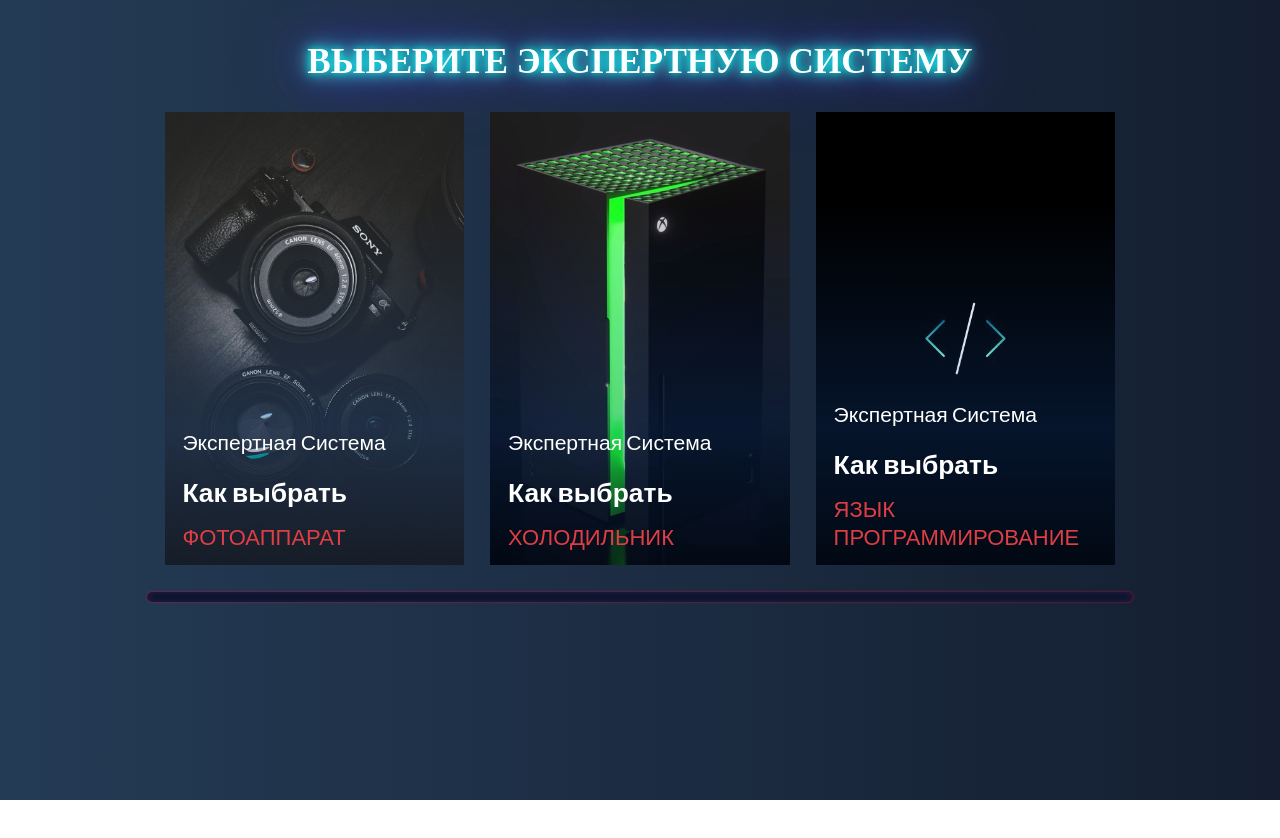
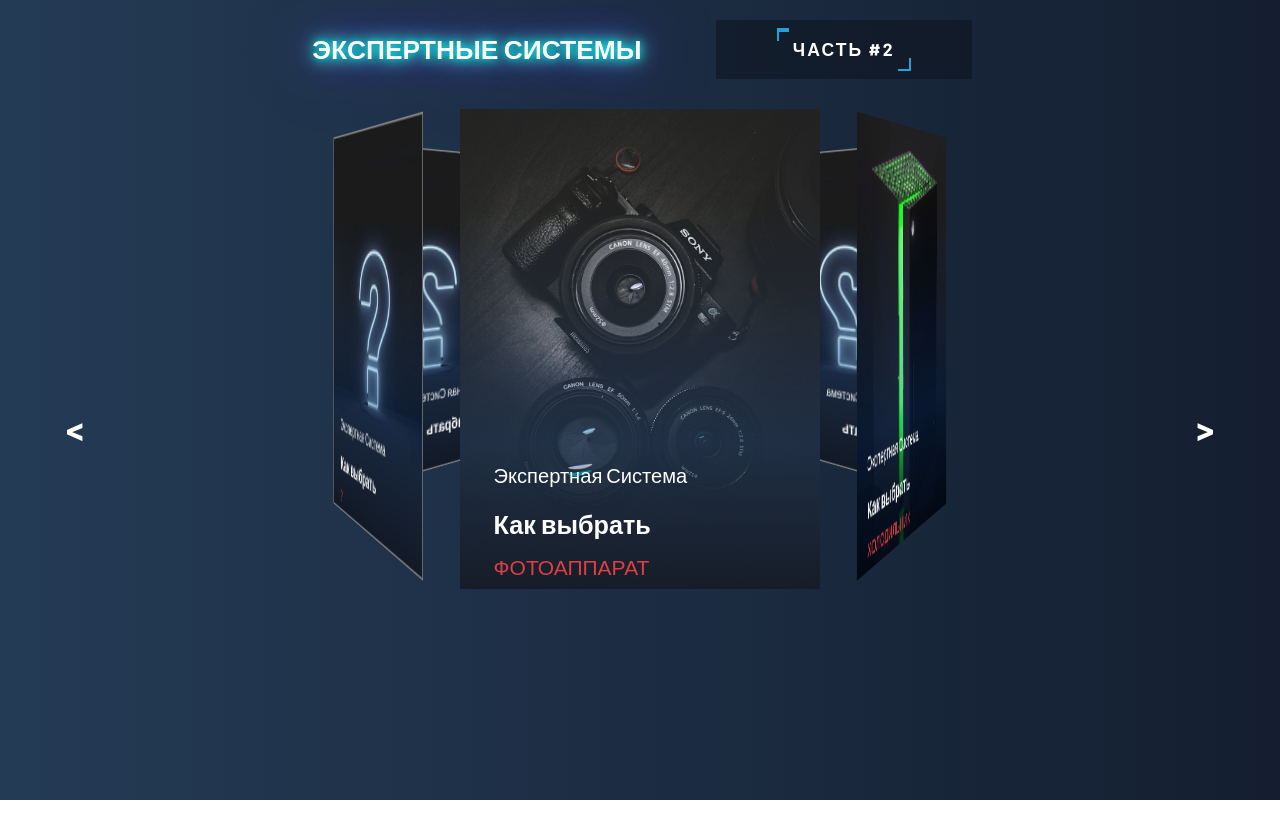
Before and after one commit to baktybek0v/React-App, a React (Create React App) app: page /#/ in a window 1280 px wide. Shown: the top 838 px of the page. After the commit the page ends 800 px from the top, so only its background shows below. Built offline with nearby package versions, Linux system fonts and the light colour scheme.

Commit message:
add carousel

```diff
--- a/src/components/Dialog.js
+++ b/src/components/Dialog.js
@@ -1,7 +1,7 @@
 import React from "react";
 
 // Font Awesome 5
-import { faBackward, faChessKing, faInfo, faQuestion } from "@fortawesome/free-solid-svg-icons";
+import { faBackward, faQuestion } from "@fortawesome/free-solid-svg-icons";
 import { FontAwesomeIcon } from "@fortawesome/react-fontawesome";
 
 
--- a/src/css/Home.css
+++ b/src/css/Home.css
@@ -16,27 +16,6 @@
     text-decoration: none;
 }
 
-.panels {
-    display: flex;
-    flex-wrap: nowrap;
-    padding: 1em;
-    position: absolute;
-}
-
-/* Addding blink line */
-.panels::after{
-    content: '';
-    display: block;
-    position: absolute;
-    bottom: -20px;
-    left: 0;
-    background: #04152f;
-    border-radius: 5px;
-    width: 100%;
-    height: 10px;
-    animation: blinkLine 3s ease-in-out infinite;
-
-}
 
 @keyframes blinkLine {
   0%  { box-shadow: none; }
@@ -47,22 +26,23 @@
   100% {box-shadow: none; }
 }
 
-.panels .panel {
+.panel {
+    font-size: 7px;
     flex-shrink: 0;
-    width: 17em;
-    height: 25.75em;
+    width: 150px;
+    height: 200px;
     outline: 0.25em solid rgba(26, 97, 203, 0);
     transition: 500ms;
     position: relative;
 }
-.panels .panel:not(:last-child) {
+.panel:not(:last-child) {
     margin-right: 1.5em;
 }
-.panels .panel .background:after,
-.panels .panel .text > * {
+.panel .background:after,
+.panel .text > * {
     transition: transform 200ms, opacity 200ms;
 }
-.panels .panel .background {
+.panel .background {
     background-size: cover;
     background-repeat: no-repeat;
     background-position: center;
@@ -73,8 +53,8 @@
     right: 0;
     bottom: 0;
 }
-.panels .panel .background:before,
-.panels .panel .background:after {
+.panel .background:before,
+.panel .background:after {
     content: "";
     display: block;
     position: absolute;
@@ -83,10 +63,10 @@
     right: 0;
     bottom: 0;
 }
-.panels .panel .background:before {
+.panel .background:before {
     opacity: 0;
 }
-.panels .panel .background:after {
+.panel .background:after {
     opacity: 0.4;
     background: linear-gradient(
         to bottom,
@@ -95,89 +75,81 @@
         #04152f 100%
     );
 }
-.panels .panel .text {
+.panel .text {
     cursor: default;
     position: absolute;
-    left: 1em;
+    left: 2em;
     right: 1em;
     bottom: -2.5em;
 }
-.panels .panel .text .location {
+.panel .text .location {
     font-weight: 100;
     font-size: 1.2em;
     margin-bottom: 1em;
 }
-.panels .panel .text .title {
+.panel .text .title {
     font-weight: 700;
     font-size: 1.5em;
     margin-bottom: 0.5em;
 }
-.panels .panel .text .author {
+.panel .text .author {
     font-weight: 400;
     font-size: 1.25em;
     margin-bottom: 1em;
 }
-.panels .panel .text .link {
+.panel .text .link {
     display: inline-block;
     padding: 0.375em 0.5em;
     background: #1a61cb;
     text-align: center;
     opacity: 0;
 }
-.panels .panel.hover,
-.panels .panel:hover {
+.panel.hover,
+.panel:hover {
     outline: 0.875em solid #1a61cb;
-    transition: 300ms;
+    /* transition: 125ms; */
+    transform: rotate(0) translate(0, -7px);
 }
 
-.panels .panel:hover:nth-child(1) {
-    transform:rotate(4deg) translate(-25px, -10px);
-}
 
-.panels .panel:hover:nth-child(3) {
-    transform:rotate(-4deg) translate(25px, -10px);
-}
-
-.panels .panel.hover .background,
-.panels .panel:hover .background {
-    transition: 125ms;
+.panel.hover .background,
+.panel:hover .background {
+    /* transition: 125ms; */
     top: -0.5em;
     left: -0.5em;
     right: -0.5em;
     bottom: -0.5em;
 }
-.panels .panel.hover .background:after,
-.panels .panel:hover .background:after {
-    opacity: 1;
+
+.panel.hover .text > *,
+.panel:hover .text > * {
+    transform: translate(0, -30px);
 }
-.panels .panel.hover .text > *,
-.panels .panel:hover .text > * {
-    transform: translate3d(0, -3.5rem, 0);
-}
-.panels .panel.hover .text .location,
-.panels .panel:hover .text .location {
+.panel.hover .text .location,
+.panel:hover .text .location {
     transition-delay: 0ms;
 }
-.panels .panel.hover .text .title,
-.panels .panel:hover .text .title {
+.panel.hover .text .title,
+.panel:hover .text .title {
     transition-delay: 60ms;
 }
-.panels .panel.hover .text .author,
-.panels .panel:hover .text .author {
+.panel.hover .text .author,
+.panel:hover .text .author {
     transition-delay: 110ms;
 }
-.panels .panel.hover .text .link,
-.panels .panel:hover .text .link {
+.panel.hover .text .link,
+.panel:hover .text .link {
     opacity: 1;
     transition-delay: 150ms;
 }
 
 
 
-.bg_1 {background: url('../img/camera.jpg');}
-.bg_2 {background-image: url('../img/fridge.jpg');}
-.bg_3 {background-image: url('../img/programm-lang.jpg');}
-
+.bg-img-1 {background: url('../img/camera.jpg');}
+.bg-img-2 {background-image: url('../img/fridge.jpg');}
+.bg-img-3 {background-image: url('../img/programm-lang.jpg');}
+.bg-img-4 {background-image: url('../img/nice.jpeg');}
+.bg-unknown {background-image: url('../img/unknown.jpg');}
 
 /* background-image: url("https://alca.sfo2.cdn.digitaloceanspaces.com/uploads/codepen/2019/04/20/8829de75-5e07-4268-8049-f55afb72e301.png"); */
 /* background-image: url("https://alca.sfo2.cdn.digitaloceanspaces.com/uploads/codepen/2019/04/20/510fe87e-a7ed-41c1-b705-9b6586443528.png"); */
@@ -186,7 +158,7 @@
 /* x-sign */
 x-sign {
     padding: 2px 4px;
-    text-transform: uppercase;
+    text-transform: capitalize;
     --interval: 1s;
     display: block;
     text-shadow: 0 0 10px aqua, 0 0 20px azure, 0 0 40px dodgerblue,
@@ -198,7 +170,6 @@
 
 x-sign {
     color: azure;
-    font-family: Sriracha;
 }
 
 @keyframes flicker {
@@ -207,3 +178,8 @@
         filter: saturate(200%) hue-rotate(20deg);
     }
 }
+
+
+
+
+/*  override neon-btn */
--- a/src/css/default.css
+++ b/src/css/default.css
@@ -386,6 +386,8 @@
 
 
 /* width */
+.w-auto {width: auto !important;}
+
 .min-w-0{min-width: 0;}
 .min-w-20{min-width: 20%;}
 .min-w-25{min-width: 25%;}
@@ -445,6 +447,8 @@
 
 
 /* height */
+.h-auto {height: auto !important;}
+
 .min-h-0{min-height: 0;}
 .min-h-25{min-height: 25%;}
 .min-h-50{min-height: 50%;}
--- /dev/null
+++ b/src/my_modules/Carousel/Carousel.css
@@ -0,0 +1,92 @@
+
+.container-carousel {
+    margin: 0 auto;
+    width: 150px;
+    height: 200px;
+    /* 250px 200px */
+    position: relative;
+    perspective: 600px;
+    padding-top: 50px;
+    transform: scale(1.8);
+}
+
+.carousel {
+    height: 100%;
+    width: 100%;
+    position: absolute;
+    transform-style: preserve-3d;
+    transition: transform 1s;
+}
+
+.carousel .item {
+    display: block;
+    position: absolute;
+    width: 150px;
+    height: 200px;
+    /* border-radius: 10px; */
+    overflow: hidden;
+}
+
+.carousel .a {transform: rotateY(0deg)   translateZ(150px);}
+.carousel .b {transform: rotateY(60deg)  translateZ(150px);}
+.carousel .c {transform: rotateY(120deg) translateZ(150px);}
+.carousel .d {transform: rotateY(180deg) translateZ(150px);}
+.carousel .e {transform: rotateY(240deg) translateZ(150px);}
+.carousel .f {transform: rotateY(300deg) translateZ(150px);}
+
+.carousel-next,
+.carousel-prev {
+    position: fixed;
+    top: 50%;
+    -ms-transform-origin-y: -50%;
+    -webkit-transform-origin-y: -50%;
+    padding: 6px 12px;
+    font-size: 36px;
+    cursor: pointer;
+    border-radius: 5px;
+    user-select: none;
+    font-weight: bold;
+}
+
+.carousel-prev {left: 1.5em;}
+.carousel-next {right: 1.5em;}
+
+.carousel-prev:hover,
+.carousel-next:hover{
+    text-shadow: 4px 4px 6px rgb(223, 33, 33),
+                 0 4px 6px rgb(223, 33, 33),
+                 -4px -4px 6px rgb(32, 7, 175),
+                 0 -4px 6px rgb(32, 7, 175);
+
+}
+
+.carousel-prev:hover::after {
+    content: '';
+    position: fixed;
+    top: 0;
+    left: 0;
+    width: 4em;
+    height: 100%;
+    /* box-shadow: inset 3px 0 50px 5px #000; */
+    animation: fadeIn 0.5s ease 1;
+    background: #000;
+    opacity: .3;
+}
+
+.carousel-next:hover::after {
+    content: '';
+    position: fixed;
+    top: 0;
+    right: 0;
+    width: 4em;
+    height: 100%;
+    /* box-shadow: inset 3px 0 50px 5px #000; */
+    animation: fadeIn 0.5s ease 1;
+    background: #000;
+    opacity: .3;
+}
+
+@keyframes fadeIn {
+    0% {opacity: 0;}
+    100% {opacity: .3;}
+}
--- /dev/null
+++ b/src/my_modules/Carousel/Carousel.js
@@ -0,0 +1,27 @@
+function carousel() {
+    window.onload = function () {
+        let currdeg  = 0;
+
+        let prev = document.querySelector('.carousel-prev');
+        let next = document.querySelector('.carousel-next');
+
+        if (prev && next) {
+
+            prev.onclick = function() {rotate(-1);}
+            next.onclick = function() {rotate(+1);}
+
+            function rotate(direct) {
+                let carousel = document.querySelector(".carousel");
+
+                if (direct < 0)  currdeg += 60;
+                if (direct > 0 ) currdeg -= 60;
+
+                carousel.style.transform = "rotateY("+currdeg+"deg)";
+            }
+        }
+
+    }
+}
+
+carousel();
+export {carousel};
--- a/src/pages/Home.js
+++ b/src/pages/Home.js
@@ -1,20 +1,49 @@
 import React from "react";
 import "../css/Home.css";
 
+
+// Tooltip
+import ReactTooltip from 'react-tooltip';        // Module Tooltip
+
+
+// carousel module
+import "../my_modules/Carousel/Carousel.css";
+import {carousel} from "../my_modules/Carousel/Carousel";
+
+// Font Awesome 5
+
+import { faArrowAltCircleLeft, faArrowAltCircleRight } from "@fortawesome/free-solid-svg-icons";
+import { FontAwesomeIcon } from "@fortawesome/react-fontawesome";
+
 const Home = () => {
+
+
     return (
         <React.Fragment>
+            <ReactTooltip />
+            <div className="bg-gradient royal h-vh-100 w-100 pt-2">
 
-            <div className="bg-gradient royal h-vh-100 w-100 pt-4">
+                <div className="flex justify-center align-center mb-5">
+                    <h2 className="text-center mr-7"><x-sign>ЭКСПЕРТНЫЕ СИСТЕМЫ</x-sign></h2>
+                    <div class="neon-btn max-w-20">
+                         <a
+                            className="item"
+                            data-tip="показать оставшеюся часть ЭС"
+                            href="https://www.google.com"
+                         >
 
-                <h1 className="text-center mb-1">
-                    <x-sign>Выберите Экспертную Систему</x-sign>
-                </h1>
+                            <i></i>  <i></i> <i></i>  <i></i>
+                            <span>ЧАСТЬ #2</span>
+                        </a>
+                    </div>
+                </div>
 
-                <div className="w-100 h-100 flex justify-center align-start">
-                    <div className="panels">
+
+                <div className="container-carousel">
+                <div className="carousel">
+                    <div className="carousel item a">
                         <div className="panel">
-                            <div className="background bg_1"></div>
+                            <div className="background bg-img-1"> </div>
                             <div className="text">
                                 <div className="location">Экспертная Система</div>
                                 <div className="title">Как выбрать</div>
@@ -22,8 +51,10 @@
                                 <a className="link" href="./#/model1"> Перейти </a>
                             </div>
                         </div>
+                    </div>
+                    <div className="item b">
                         <div className="panel">
-                            <div className="background bg_2"></div>
+                            <div className="background bg-img-2"></div>
                             <div className="text">
                                 <div className="location">Экспертная Система</div>
                                 <div className="title">Как выбрать</div>
@@ -31,23 +62,62 @@
                                 <a className="link" href="./#/model2"> Перейти </a>
                             </div>
                         </div>
+                    </div>
+                    <div className="item c border-1">
                         <div className="panel">
-                            <div className="background bg_3"></div>
+                            <div className="background bg-unknown"></div>
                             <div className="text">
                                 <div className="location">Экспертная Система</div>
                                 <div className="title">Как выбрать</div>
-                                <div className="author text-upper-case text-danger">Язык Программирование</div>
-                                <a className="link" href="./#/model3"> Перейти </a>
+                                <div className="author text-upper-case text-danger">?</div>
+                                <a className="link" href="./#/model2"> Перейти </a>
                             </div>
                         </div>
-
+                    </div>
+                    <div className="item d border-1">
+                        <div className="panel">
+                            <div className="background bg-unknown"></div>
+                            <div className="text">
+                                <div className="location">Экспертная Система</div>
+                                <div className="title">Как выбрать</div>
+                                <div className="author text-upper-case text-danger">?</div>
+                                <a className="link" href="./#/model2"> Перейти </a>
+                            </div>
+                        </div>
+                    </div>
+                    <div className="item e border-1">
+                        <div className="panel">
+                            <div className="background bg-unknown"></div>
+                            <div className="text">
+                                <div className="location">Экспертная Система</div>
+                                <div className="title">Как выбрать</div>
+                                <div className="author text-upper-case text-danger">?</div>
+                                <a className="link" href="./#/model2"> Перейти </a>
+                            </div>
+                        </div>
+                    </div>
+                    <div className="item f border-1">
+                        <div className="panel">
+                            <div className="background bg-unknown"></div>
+                            <div className="text">
+                                <div className="location">Экспертная Система</div>
+                                <div className="title">Как выбрать</div>
+                                <div className="author text-upper-case text-danger">?</div>
+                                <a className="link" href="./#/model2"> Перейти </a>
+                            </div>
+                        </div>
                     </div>
                 </div>
+                </div>
+
+                <div className="carousel-prev">&lt;</div>
+                <div className="carousel-next">&gt;</div>
+
             </div>
-
-
         </React.Fragment>
     );
 };
 
+
+
 export default Home;
```
Also changed, not shown: src/img/unknown.jpg (added), src/reportWebVitals.js (line endings or trailing spaces), 1 other file (tests, documents, lock files or other folders).
